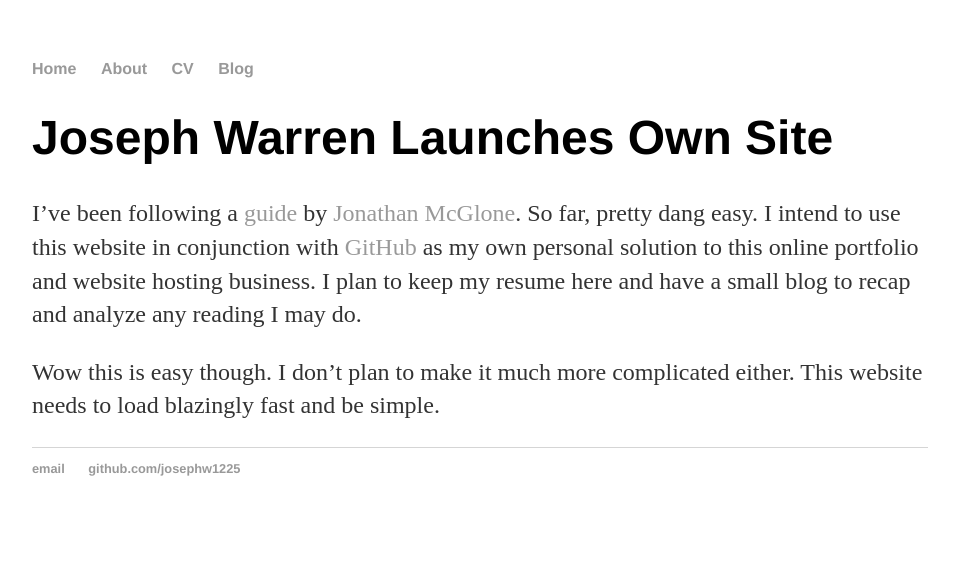
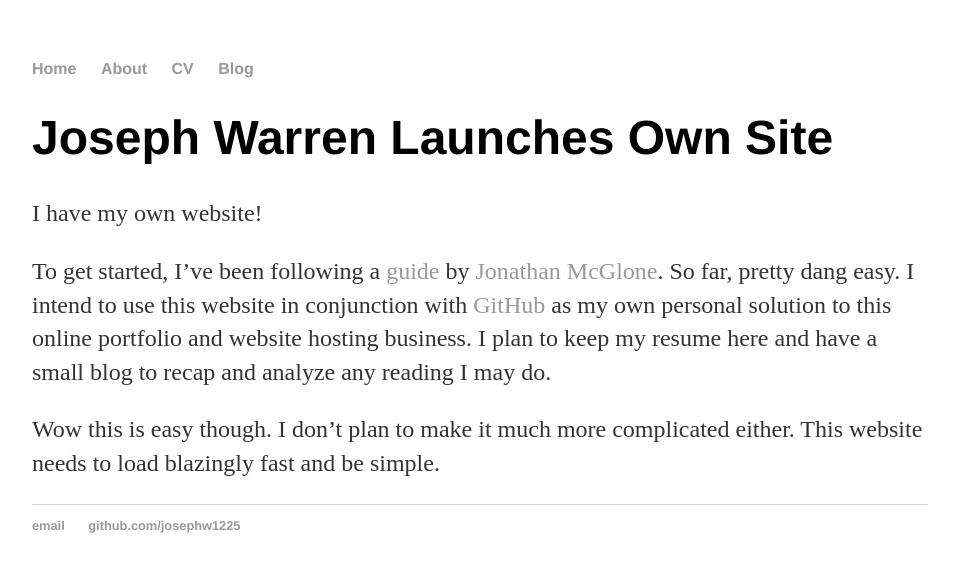
Before and after one commit to josephw1225/josephw1225.github.io, a Jekyll site: the page built from _posts/2019-05-09-joseph-warren-site-launched.md, in a window 1280 px wide. Shown: the top 572 px of the page, without its empty margins (160-1119 px from the left). Built offline with Jekyll 4.4.1, drawn with Linux system fonts in a browser that asks for light colours.

Commit message:
Improve clarity in first blog post.

```diff
--- a/_posts/2019-05-09-joseph-warren-site-launched.md
+++ b/_posts/2019-05-09-joseph-warren-site-launched.md
@@ -4,6 +4,8 @@ title: "Joseph Warren Launches Own Site"
 date: 2019-05-09
 ---
 
-I've been following a [guide](http://jmcglone.com/guides/github-pages/) by [Jonathan McGlone](http://jmcglone.com/). So far, pretty dang easy. I intend to use this website in conjunction with [GitHub](https://github.com/) as my own personal solution to this online portfolio and website hosting business. I plan to keep my resume here and have a small blog to recap and analyze any reading I may do.
+I have my own website!
+
+To get started, I've been following a [guide](http://jmcglone.com/guides/github-pages/) by [Jonathan McGlone](http://jmcglone.com/). So far, pretty dang easy. I intend to use this website in conjunction with [GitHub](https://github.com/) as my own personal solution to this online portfolio and website hosting business. I plan to keep my resume here and have a small blog to recap and analyze any reading I may do.
 
 Wow this is easy though. I don't plan to make it much more complicated either. This website needs to load blazingly fast and be simple.
```
